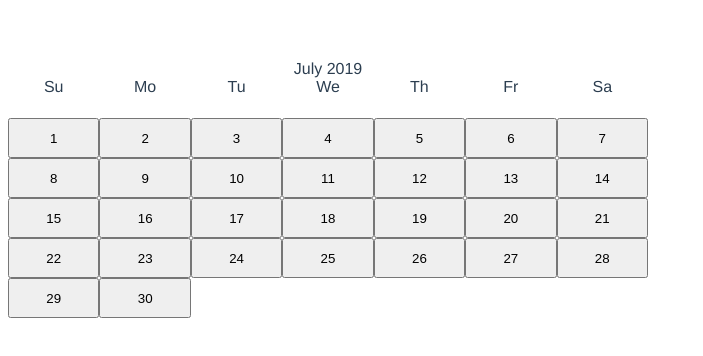
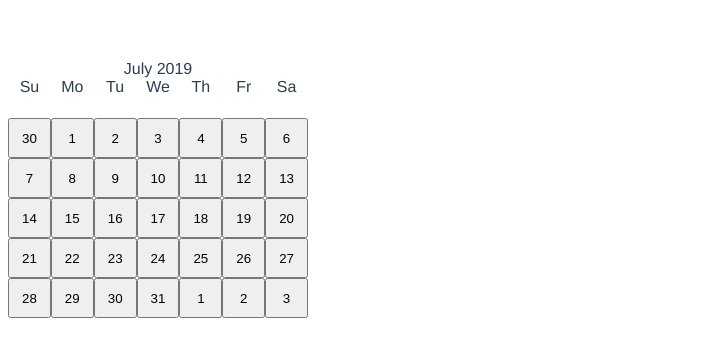
Before and after one commit to rizaldim/vue-klender, a Vue app: page / in a window 1280 px wide. Shown: the top 356 px of the page, without its empty margins (0-703 px from the left). Built offline with nearby package versions, Linux system fonts and the light colour scheme.

Commit message:
Show date based on current month

```diff
--- /dev/null
+++ b/src/components/DateCell.vue
@@ -0,0 +1,25 @@
+<template>
+	<button>
+		<time :datetime="dateTime">{{ date }}</time>
+	</button>
+</template>
+
+<script>
+export default {
+	name: 'DateCell',
+	props: {
+		dateTime: {
+			type: String,
+			required: true
+		},
+		date: {
+			type: String,
+			required: true
+		}
+	}
+}
+</script>
+
+<style>
+
+</style>
--- a/src/components/DatePicker.vue
+++ b/src/components/DatePicker.vue
@@ -1,27 +1,67 @@
 <template>
 	<div class="calendar">
-		<div class="month-indicator">July 2019</div>
+		<div class="month-indicator">{{ monthString() }}</div>
 		<div class="day-of-week">
-			<div>Su</div>
-			<div>Mo</div>
-			<div>Tu</div>
-			<div>We</div>
-			<div>Th</div>
-			<div>Fr</div>
-			<div>Sa</div>
+			<div v-for="name in dayNames()" :key="name">{{ name }}</div>
 		</div>
 		<div class="date-grid">
-			<button v-for="index in 30" :key="index+1">{{ index }}</button>
+			<date-cell v-for="cell in cells"
+				:key="cell.dateTime"
+				:dateTime="cell.dateTime"
+				:date="cell.date"
+				/>
 		</div>
 	</div>
 </template>
 
 <script>
+import dayjs from 'dayjs'
+import DateCell from './DateCell'
+
+export default {
+	components: {
+		DateCell
+	},
+	data() {
+		return {
+		}
+	},
+	computed: {
+		cells() {
+			const now = dayjs()
+			const startOfWeekOfStartOfMonth = now.startOf('month').startOf('week')
+			const endOfWeekOfEndOfMonth = now.endOf('month').endOf('week')
+			const cells = []
+			var day = startOfWeekOfStartOfMonth
+			while (day.diff(endOfWeekOfEndOfMonth) < 0) {
+				cells.push({
+					dateTime: day.format('YYYY-MM-DD'),
+					date: day.format('D')
+				})
+				day = day.add(1, 'day')
+			}
+			return cells
+		}
+	},
+	methods: {
+		monthString() {
+			return dayjs().format('MMMM YYYY')
+		},
+		dayNames() {
+			var names = []
+			const startOfWeek = dayjs().startOf('week')
+			for (var i = 0; i < 7; i++) {
+				names.push(startOfWeek.add(i, 'day').format('dd'))
+			}
+			return names
+		}
+	}
+}
 </script>
 
 <style>
 .calendar {
-	width: 640px;
+	width: 300px;
 }
 .day-of-week, .date-grid {
 	display: grid;
```
Also changed, not shown: 1 other file (tests, documents, lock files or other folders).
